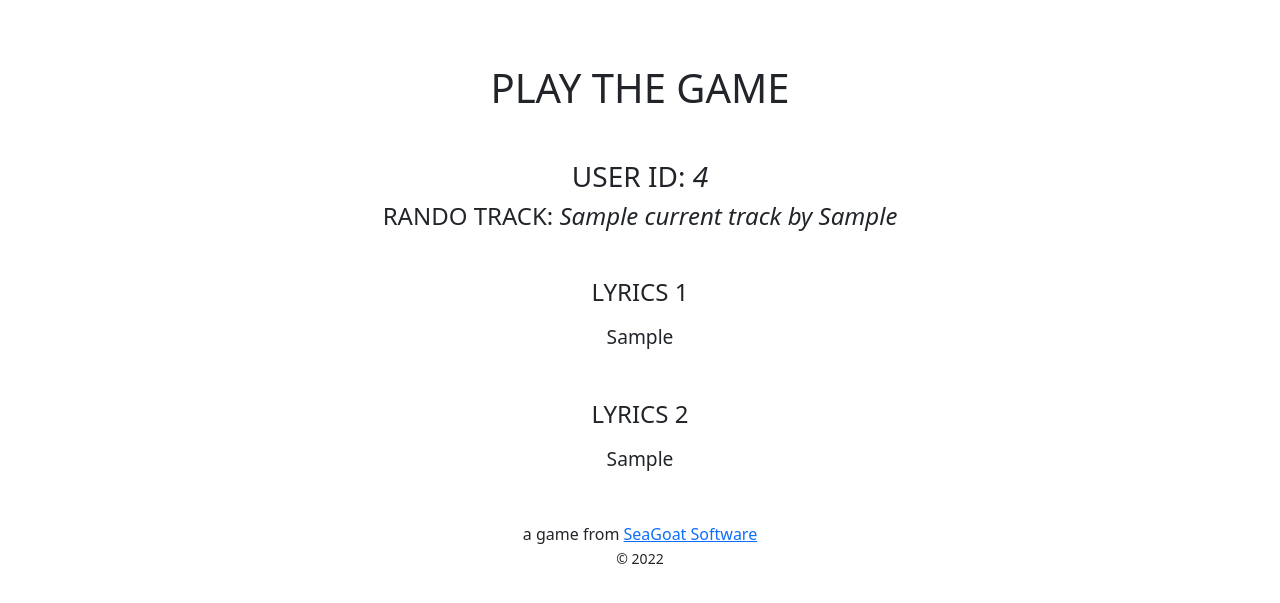
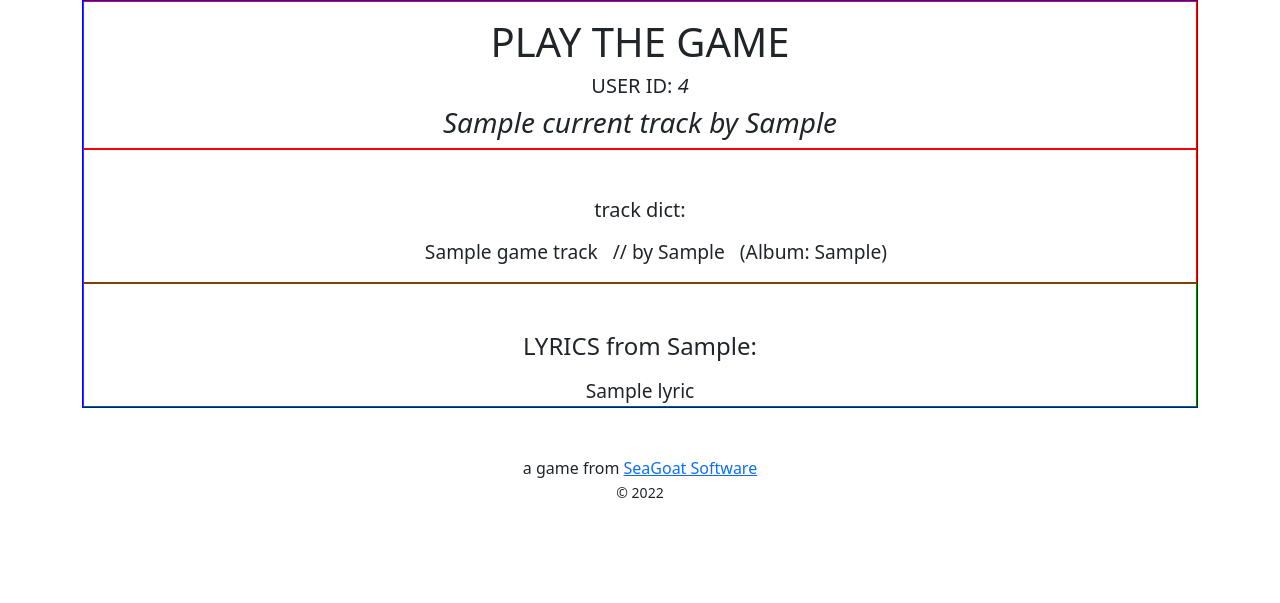
Before and after one commit to diligent176/wts1, a Flask app: template templates/game.html in a window 1280 px wide. Shown: the part 76-679 px from the top of the page. Run offline with Flask 2, Linux system fonts and the light colour scheme; a user stored in the database is signed in; tables that the repository leaves empty hold one stand-in row (values such as "Sample post"); the template is opened without the code that fills it: most values are stand-ins (such as "Sample title", 1, 10 or a date in 2020); parts of the project's set-up code (start-up, migrations or seed data) failed here and were passed over; some libraries are stand-ins or nearby versions.

Commit message:
12-04 updates

```diff
--- a/app.py
+++ b/app.py
@@ -24,7 +24,7 @@ import spotify_helper
 
 
 logging.basicConfig(
-    format='%(asctime)s - %(levelname)s - %(message)s', level=logging.INFO
+    format='%(asctime)s - %(levelname)s - %(message)s', level=logging.ERROR
 )
 
 # Spotify AuthN API endpoints
@@ -62,6 +62,10 @@ app.secret_key = os.urandom(16)
 # app.config["SESSION_TYPE"] = "filesystem"
 # Session(app)
 
+MIN_TRACKS_TO_PLAY = 15
+ENOUGH_TRACKS = 100
+
+
 @app.after_request
 def after_request(response):
     # to disable browser caching
@@ -81,15 +85,65 @@ def index():
 
     # Otherwise, user IS logged in... GAME ON
 
-    current_track = game_helper.random_track(session["user_id"])
-    # print(current_track)
+    # find a random track with "good" lyrics
 
-    genius_lyrics = game_helper.fetch_lyrics(current_track["track_artist"], current_track["track_name"])
-    chart_lyrics = game_helper.chart_lyrics_search(current_track["track_artist"], current_track["track_name"])
-    # print(lyrics)
+    loops = 0
 
-    # Play the game
-    return render_template('game.html', current_track=current_track, lyrics1=genius_lyrics, lyrics2=chart_lyrics)
+    while True:
+
+        # keep track of how many tries, abort after 10 tracks
+        loops += 1
+
+        # set "current track" (a random track) and fetch lyrics
+        current_track = game_helper.random_track(session["user_id"])
+
+        # genius lyrics are preferred
+        genius_lyrics = game_helper.fetch_lyrics(current_track["track_artist"], current_track["track_name"])
+
+        if genius_lyrics:
+            # print(genius_lyrics)
+            lyric = genius_lyrics
+            lyric_source = "genius_lyric"
+            break
+
+        elif not genius_lyrics:
+            # did not find genius lyrics, try chart lyrics search
+            chart_lyrics = game_helper.chart_lyrics_search(current_track["track_artist"], current_track["track_name"])
+
+            if chart_lyrics:
+                lyric = chart_lyrics
+                lyric_source = "chart_lyric"
+                break
+
+        # no lyrics found, keep looping through random tracks up to 10x
+        else:
+            print(f"No lyrics found on attempt {loops}.  Trying again...")
+            if loops > 10:
+                # TO DO: return page "sorry, something went wrong... Try again?"
+                break
+
+    # current_track has a good lyric, mark it "correct"
+    current_track["correct"] = True
+
+    # setup dict with 1 correct track, plus decoy tracks
+    game_tracks = []
+    game_tracks.append(current_track)
+
+    # get 3 other decoy tracks
+    # TO DO: number of decoys should be variable based on difficulty level
+    while len(game_tracks) < 4:
+        random = game_helper.random_track(session["user_id"])
+
+        # check it's not duplicate
+        for track in game_tracks:
+            if random["track_name"] == track["track_name"]:
+                # duplicate. quit loop, get another random track
+                break
+
+        game_tracks.append(random)
+
+    # Play the game round
+    return render_template('game.html', current_track=current_track, lyric=lyric, lyric_source=lyric_source, game_tracks=game_tracks)
 
 
 @app.route('/logout')
@@ -180,10 +234,11 @@ def callback():
     # Refresh user tracks in db
     tracks_count = build_songs_db(user_id)
 
+    if tracks_count < MIN_TRACKS_TO_PLAY:
+        # TO DO: redirect to sorry page, not enough tracks to play
+        return redirect(url_for('me'))
 
     # login processing completed, go to game
-    # TO DO: replace /me with GAME at root /
-    # return redirect(url_for('me'))
     return redirect('/')
 
 
@@ -257,41 +312,43 @@ def favicon():
 def build_songs_db(user_id):
     """ Build the user's song list in the database """
 
+    tracks_count = 0
+
     # get user's liked songs
     liked_tracks = spotify_helper.get_liked_songs()
-
-    # get user's playlists
-    playlists = spotify_helper.get_playlists()
-
-    # get tracks from each playlist
-    pl_tracks = []
-    for pl in playlists:
-        # get tracks from each playlist
-        temp_tracks = spotify_helper.get_playlist_tracks(pl["playlist_url"])
-
-        for track in temp_tracks:
-            # add each track to pl_tracks
-            pl_tracks.append(track)
-
-    # remove duplicates from pl_tracks
-    unique_pl_tracks = [dict(t) for t in {tuple(d.items()) for d in pl_tracks}]
-
-    # sort unique_pl_tracks dict by track name
-    unique_pl_tracks = sorted(unique_pl_tracks, key=lambda d: d['track_name'])
 
     # delete this user's tracks from db
     deleted_count = db_helper.delete_tracks(user_id)
 
-    tracks_count = 0
-
-    # insert tracks to database
+    # insert liked tracks to database
     for track in liked_tracks:
         db_helper.create_track(user_id, track["track_name"], track["track_artist"], track["track_album"], track["track_uri"])
         tracks_count += 1
 
-    for track in unique_pl_tracks:
-        db_helper.create_track(user_id, track["track_name"], track["track_artist"], track["track_album"], track["track_uri"])
-        tracks_count += 1
+    if tracks_count < ENOUGH_TRACKS:
+        # not enough tracks yet, get user's playlists
+        playlists = spotify_helper.get_playlists()
+
+        # get tracks from each playlist
+        pl_tracks = []
+        for pl in playlists:
+            # get tracks from each playlist
+            temp_tracks = spotify_helper.get_playlist_tracks(pl["playlist_url"])
+
+            for track in temp_tracks:
+                # add each track to pl_tracks
+                pl_tracks.append(track)
+
+        # remove duplicates from pl_tracks
+        unique_pl_tracks = [dict(t) for t in {tuple(d.items()) for d in pl_tracks}]
+
+        # sort unique_pl_tracks dict by track name
+        unique_pl_tracks = sorted(unique_pl_tracks, key=lambda d: d['track_name'])
+
+        # insert playlist tracks to database
+        for track in unique_pl_tracks:
+            db_helper.create_track(user_id, track["track_name"], track["track_artist"], track["track_album"], track["track_uri"])
+            tracks_count += 1
 
     # return total count of tracks inserted for the user
     return tracks_count
--- a/game_helper.py
+++ b/game_helper.py
@@ -93,8 +93,8 @@ def chart_lyrics_search(artist, song):
     results_dict = response_dict.get("ArrayOfSearchLyricResult")
 
     # pprint(results_dict["SearchLyricResult"])
-    print(
-        f"\n\nLENGTH OF results_dict: {len(results_dict['SearchLyricResult'])}\n\n")
+    # print(
+    #     f"\n\nLENGTH OF results_dict: {len(results_dict['SearchLyricResult'])}\n\n")
 
     if results_dict:
         # if SearchLyricResult was present in the XML
@@ -126,8 +126,8 @@ def chart_lyrics_search(artist, song):
                     }
                 )
 
-        pprint(search_hits)
-        print(f"\n\nLENGTH OF search_hits: {len(search_hits)}\n\n")
+        # pprint(search_hits)
+        # print(f"\n\nLENGTH OF search_hits: {len(search_hits)}\n\n")
 
     # If no good result, try cutting words from song or artist...
 
@@ -166,7 +166,7 @@ def chart_lyrics_get_lyric(lyric_id, checksum):
     response_dict = xmltodict.parse(response.content, process_namespaces=False)
 
     # pprint(response_dict) # response_dict["GetLyricResult"]["Lyric"]
-    pprint(response_dict["GetLyricResult"]["Lyric"])
+    # pprint(response_dict["GetLyricResult"]["Lyric"])
 
     lyrics = response_dict.get("GetLyricResult").get("Lyric")
 
@@ -179,3 +179,9 @@ def chart_lyrics_get_lyric(lyric_id, checksum):
 def fix_name(name):
     """ Strip/replace extra chars before making Genius URL """
     return name.replace(' ', '-')
+
+
+# def fix_line_breaks(lyric):
+#     """ Convert \r\n to html br"""
+#     lyric = lyric.replace('"','')
+#     return lyric.replace('\r\n','<br />')
--- a/spotify_helper.py
+++ b/spotify_helper.py
@@ -40,7 +40,7 @@ def get_liked_songs():
     tracks = []
     auth_header = get_auth_header()
 
-    response = requests.get(LIKED_URL, headers=auth_header)
+    response = requests.get(f"{LIKED_URL}?limit=50", headers=auth_header)
     response_data = response.json()
 
     if response.status_code != 200:
@@ -49,20 +49,29 @@ def get_liked_songs():
         # TO DO: handle 403 and other errors gracefully
         abort(response.status_code)
 
-    for idx, item in enumerate(response_data["items"]):
-        track = item["track"]
-        # tracks.append(f"{(idx+1):02d} - {track['name']} ({track['artists'][0]['name']})")
-        # print(f"{(idx+1):02d} - {track['name']} ({track['artists'][0]['name']})")
+    # keep fetching if there is "next page" in result json
+    next_page = response_data.get("next")
 
-        tracks.append(
-            {
-                "number": f"{(idx+1):02d}",
-                "track_name": item.get("track").get("name"),
-                "track_album": item.get("track").get("album").get("name"),
-                "track_artist": item.get("track").get("artists")[0].get("name"),
-                "track_uri": item.get("track").get("uri"),
-            }
-        )
+    while True:
+        for idx, item in enumerate(response_data["items"]):
+            tracks.append(
+                {
+                    "number": f"{(idx+1):02d}",
+                    "track_name": item.get("track").get("name"),
+                    "track_album": item.get("track").get("album").get("name"),
+                    "track_artist": item.get("track").get("artists")[0].get("name"),
+                    "track_uri": item.get("track").get("uri"),
+                }
+            )
+
+        if next_page:
+            # fetch next 50
+            more = requests.get(next_page, headers=auth_header)
+            response_data = more.json()
+            next_page = response_data.get("next")
+        else:
+            # no more results to fetch
+            break
 
     return tracks
 
@@ -75,7 +84,7 @@ def get_playlists():
     playlists = []
     auth_header = get_auth_header()
 
-    response = requests.get(PLAYLISTS_URL, headers=auth_header)
+    response = requests.get(f"{PLAYLISTS_URL}?limit=50", headers=auth_header)
     response_data = response.json()
 
     if response.status_code != 200:
@@ -84,7 +93,6 @@ def get_playlists():
         # TO DO: handle 403 and other errors gracefully
         abort(response.status_code)
 
-    # for idx, item in enumerate(response_data["items"]):
     for item in response_data["items"]:
         playlists.append(
             {
@@ -97,7 +105,6 @@ def get_playlists():
                 "image0": item.get("images")[0].get("url"),
             }
         )
-        # print(f"{idx} {item}")
 
     sorted_playlists = sorted(playlists, key=lambda d: d['tracks_count'], reverse=True)
 
--- a/static/styles.css
+++ b/static/styles.css
@@ -7,7 +7,7 @@
     font-size: x-small;
 }
 
-ol.nonum {
+ul.nonum {
     list-style: none;
 }
 
--- a/templates/game.html
+++ b/templates/game.html
@@ -5,27 +5,48 @@ GAME
 {% endblock %}
 
 {% block content %}
-<div class="text-center ml-5 mr-5">
-    <h1 class="mt-5 mb-5 pt-3">
-        PLAY THE GAME
-    </h1>
 
-    <h3>USER ID: <i>{{ session["user_id"] }}</i></h3>
-    <h4>RANDO TRACK: <i>{{ current_track["track_name"] }} by {{ current_track["track_artist"] }}</i></h4>
+<!-- <div class="text-center ml-5 mr-5"> -->
 
-    <h4 class="mt-5 mb-3">
-        LYRICS 1
-    </h4>
-    <p class="largetext mt-3 mb-1">
-        {{ lyrics1 }}
-    </p>
+<div class="container text-center">
 
-    <h4 class="mt-5 mb-3">
-        LYRICS 2
-    </h4>
+    <div class="row outlineblue">
+
+        <div class="text-center outlinered">
+            <h1 class="mt-3 mb-2">PLAY THE GAME</h1>
+            <h5>USER ID: <i>{{ session["user_id"] }}</i></h5>
+            <h3><i>{{ current_track["track_name"] }} by {{ current_track["track_artist"] }}</i></h3>
+        </div>
+
+        <div class="text-center largetext outlinered">
+            <h5 class="mt-5 mb-3">track dict:</h5>
+            <ul class="nonum">
+            {% for t in game_tracks %}
+                <li>{{ t.track_name }} &nbsp; // by {{ t.track_artist }} &nbsp; (Album: {{ t.track_album }})</li>
+            {% endfor %}
+            </ul>
+
+        </div>
+
+        <div class="text-center largetext outlinegreen">
+            <h4 class="mt-5 mb-3">LYRICS from {{lyric_source}}:</h4>
+            {% autoescape false %} {{ lyric | replace('\r\n', '<br>') | replace('\n', '<br>') }} {% endautoescape %}
+        </div>
+
+        <!-- <div class="text-center largetext col-6 outlinegreen">
+            <h4 class="mt-5 mb-3">LYRICS 2:</h4>
+            {% autoescape false %} {{ lyrics2 | replace('\n', '<br>') }} {% endautoescape %}
+        </div> -->
+
+    </div>
+
+<!--
     <p class="largetext mt-3 mb-1">
         {{ lyrics2 }}
-    </p>
+    </p> -->
 
 </div>
+
+<!-- </div> -->
+
 {% endblock %}
```
Also changed, not shown: templates/me.html (+12 -0 lines).
